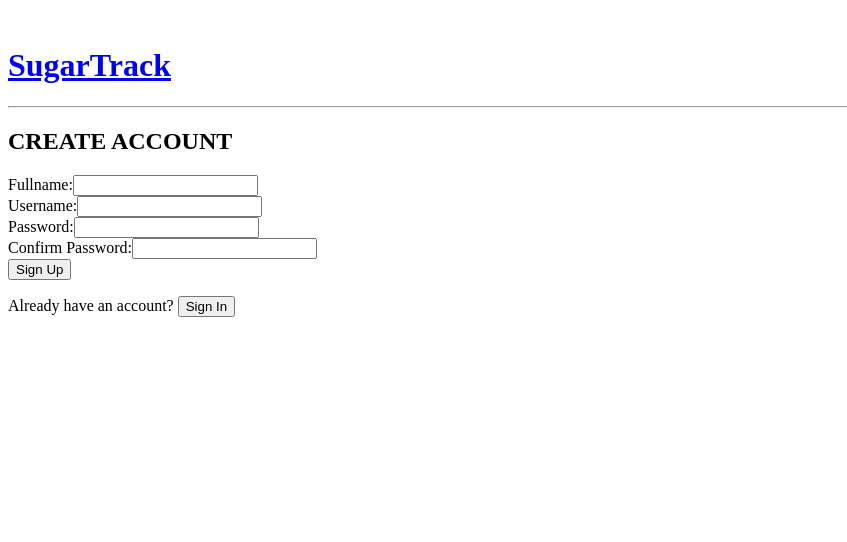
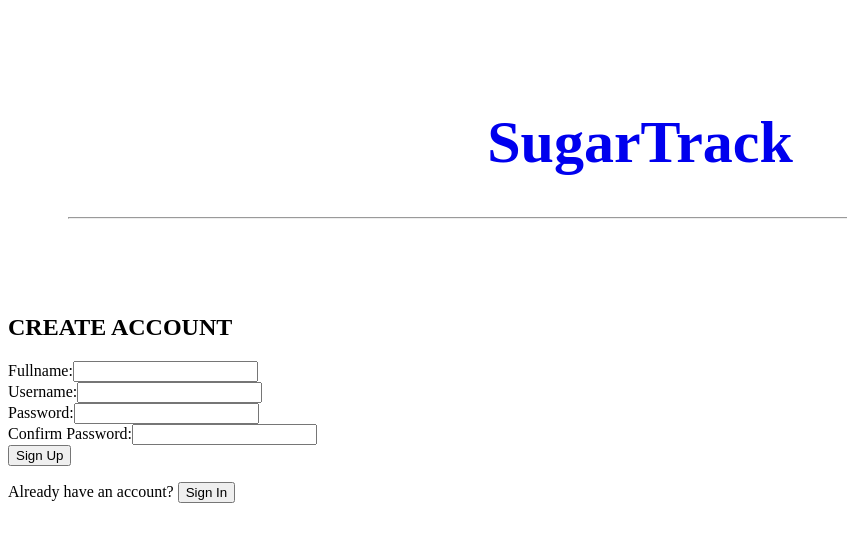
Before and after one commit to MeetPatel89/sugar-track-client, a React (Create React App) app: page /logbook in a window 1280 px wide. Shown: the top 542 px of the page, without its empty margins (0-847 px from the left). Built offline with nearby package versions, Linux system fonts and the light colour scheme.

Commit message:
add styling to Header.js

```diff
--- /dev/null
+++ b/src/Header/Header.css
@@ -0,0 +1,10 @@
+.logo {
+    padding: 60px;
+    text-align: center;
+    font-size: 30px;
+    text-decoration: none;
+  }
+
+a {
+    text-decoration-line: none;
+}
--- a/src/Header/Header.js
+++ b/src/Header/Header.js
@@ -1,6 +1,6 @@
 import React, { Component } from 'react';
 import { Link } from 'react-router-dom';
-import SignIn from '../SignIn/SignIn';
+import './Header.css';
 
 export default class Header extends Component {
 
@@ -25,8 +25,8 @@ export default class Header extends Component {
 
         return (
             <>
-            <header role="banner">
-            <br/>
+            <header className="logo">
+
             <h1><Link to='/'>SugarTrack</Link></h1>
             {welcomeMsg}
 
--- a/src/SignIn/SignIn.js
+++ b/src/SignIn/SignIn.js
@@ -80,7 +80,7 @@ export default class SignIn extends Component {
                         </label>
                         <br/>
                         <button type="submit">LogIn</button>
-                        <p>Don't have an account <button type="submit" onClick={this.handleClick}>Sign up</button></p>
+                        <p>Don't have an account <button type="button" onClick={this.handleClick}>Sign up</button></p>
                     </form>
                     {this.state.error}
                 </section>
--- a/src/SignUp/SignUp.js
+++ b/src/SignUp/SignUp.js
@@ -117,7 +117,7 @@ export default class SignUp extends Component {
                         <button type="submit">Sign Up</button>
                     </form>
                     <div>
-                        <p>Already have an account? <button type="submit" onClick={this.handleClick}>Sign In</button></p>
+                        <p>Already have an account? <button type="button" onClick={this.handleClick}>Sign In</button></p>
                         {this.state.error}
                     </div>
 
```
Also changed, not shown: src/App.js (+0 -11 lines).
